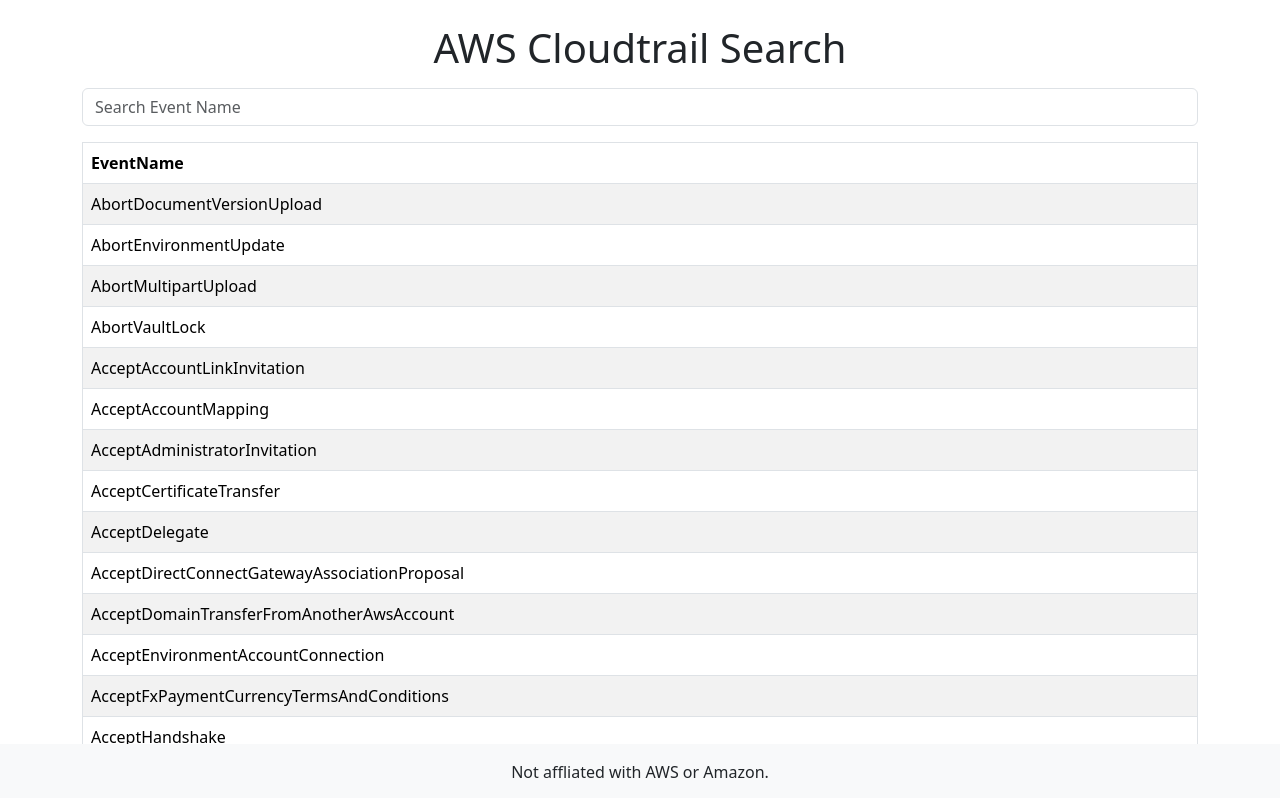
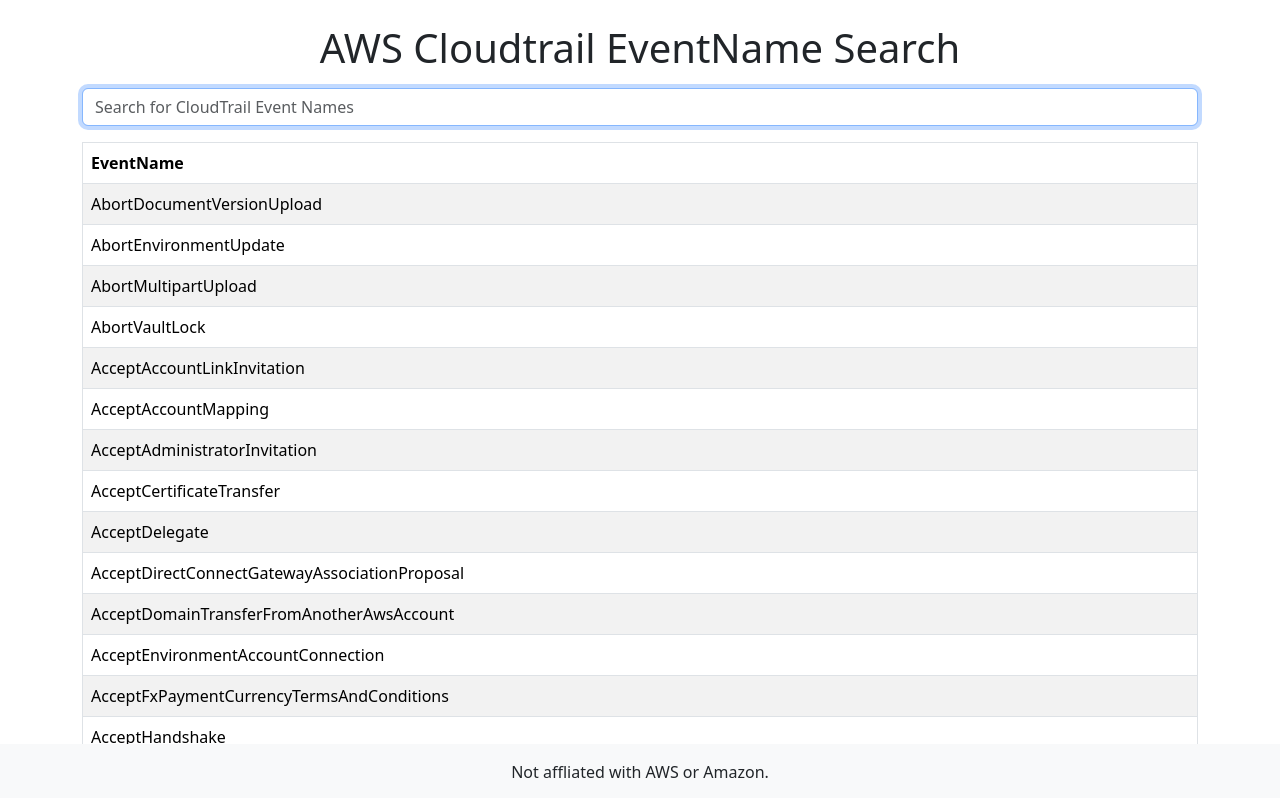
Before and after one commit to kali-in/AWS-Cloudtrail-Search, a React (Create React App) app: page / in a window 1280 px wide. Shown: the top 798 px of the page. Built offline with nearby package versions, Linux system fonts and the light colour scheme.

Commit message:
Added autofoucs for search input bar

```diff
--- a/public/index.html
+++ b/public/index.html
@@ -7,8 +7,8 @@
     <meta name="theme-color" content="#000000" />
     <meta
       name="description"
-      content="Web site created using create-react-app"
-    />
+      content="Web site to quickly look for AWS CloudTrail Event Names"
+      />
     <link rel="apple-touch-icon" href="%PUBLIC_URL%/favicon.ico" />
     <!--
       manifest.json provides metadata used when your web app is installed on a
@@ -24,7 +24,7 @@
       work correctly both with client-side routing and a non-root public URL.
       Learn how to configure a non-root public URL by running `npm run build`.
     -->
-    <title>CloudTrail EventName Search</title>
+    <title>AWS CloudTrail EventName Search</title>
   </head>
   <body>
     <noscript>You need to enable JavaScript to run this app.</noscript>
--- a/src/App.js
+++ b/src/App.js
@@ -1,4 +1,4 @@
-import React, { useState } from 'react';
+import React, { useState, useRef, useEffect } from 'react';
 import Table from 'react-bootstrap/Table';
 import Container from 'react-bootstrap/Container';
 import Form from 'react-bootstrap/Form';
@@ -24,18 +24,19 @@
 };
 
 function App() {
-  const [search, setSearch] = useState('');
+const [search, setSearch] = useState('');
  return (
     <div>
       <Container>
-        <h1 className='text-center mt-4'>AWS Cloudtrail Search</h1>
+        <h1 className='text-center mt-4'>AWS Cloudtrail EventName Search</h1>
         <Form>
           <InputGroup className='my-3'>
 
             {/* onChange for search */}
             <Form.Control
               onChange={(e) => setSearch(e.target.value)}
-              placeholder='Search Event Name'
+              placeholder='Search for CloudTrail Event Names'
+              autoFocus
             />
           </InputGroup>
         </Form>
```
